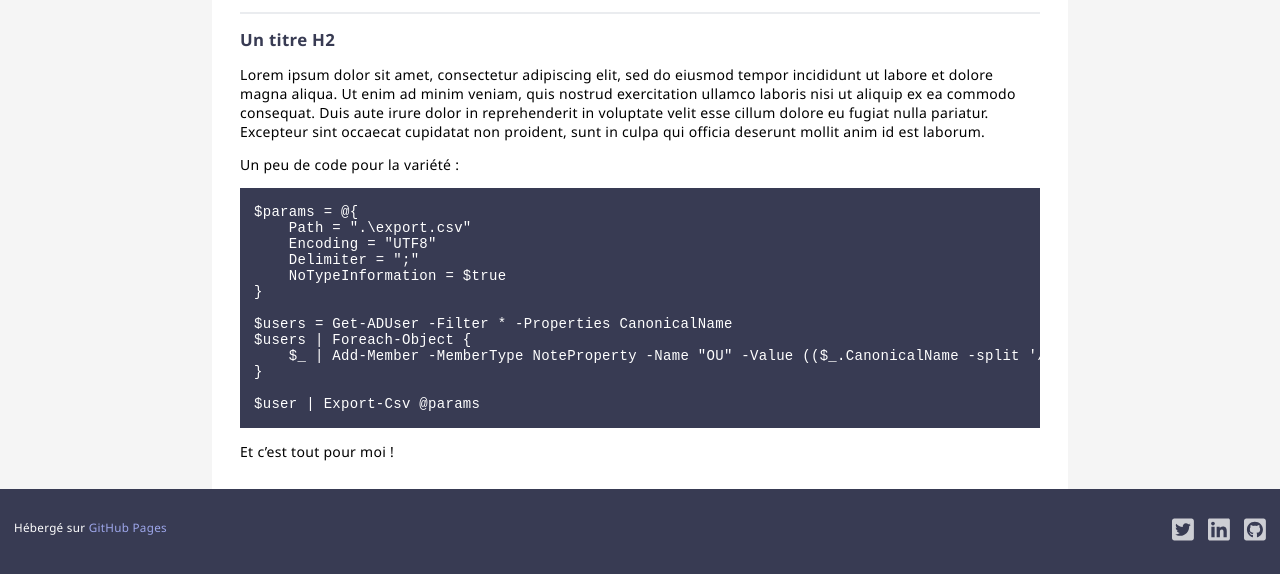
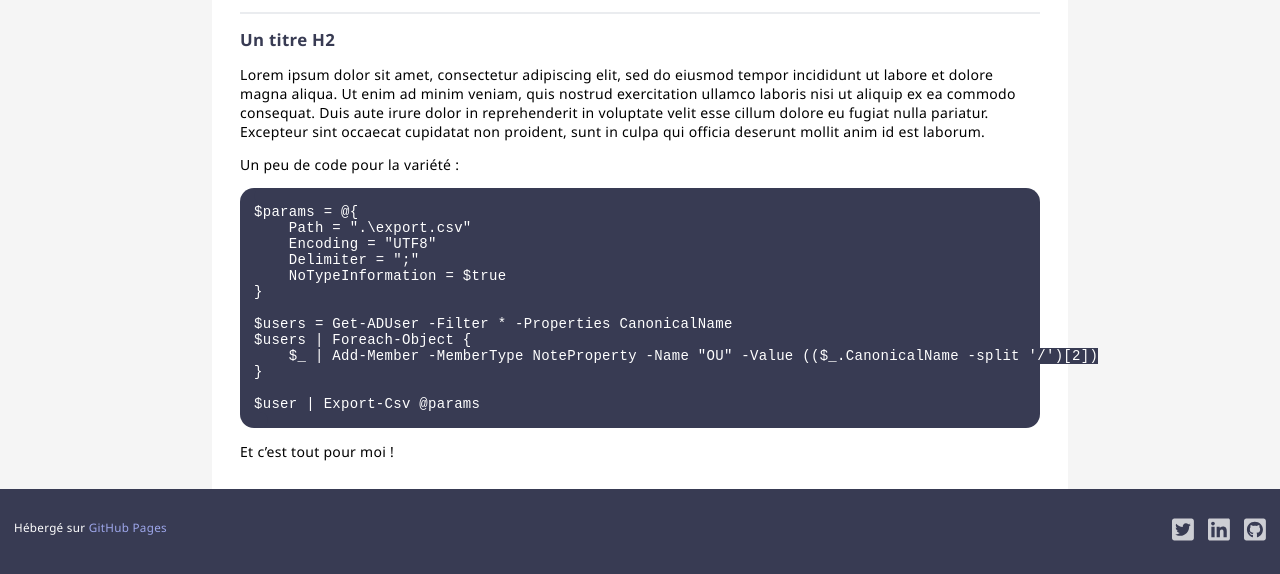
Before and after one commit to leobouard/leobouard.github.io, a Jekyll site: the page built from index.md, in a window 1280 px wide. Shown: the part 1313-1887 px from the top of the page. Built offline with Jekyll 4.4.1, drawn with Linux system fonts in a browser that asks for light colours; our own code applies the rules of GitHub Pages for plain Markdown files.

Commit message:
Update style.scss

```diff
--- a/assets/css/style.scss
+++ b/assets/css/style.scss
@@ -144,7 +144,8 @@
         color: #fff;
         padding-left: 1em;
         padding-right: 1em;
-        overflow: scroll;
+        word-wrap: break-word;
+        border-radius: 1em;
     }
 
     /* --- TABLES --- */
```
